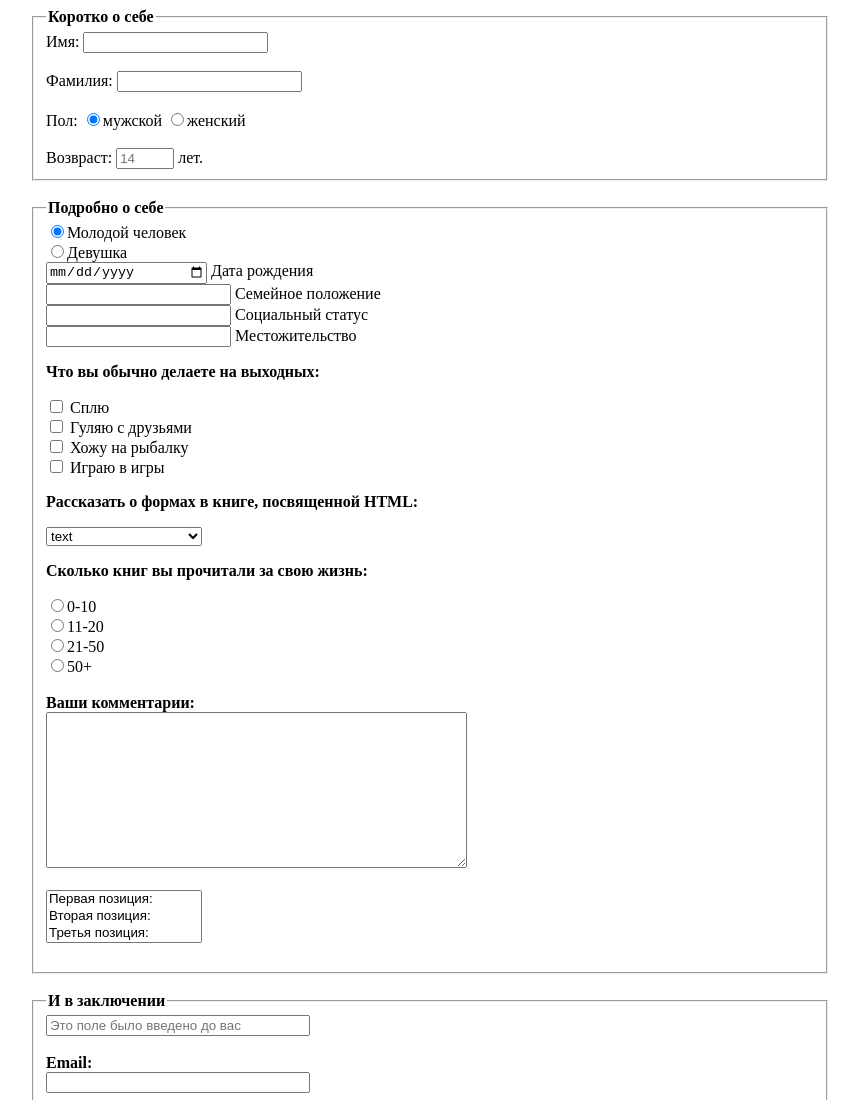
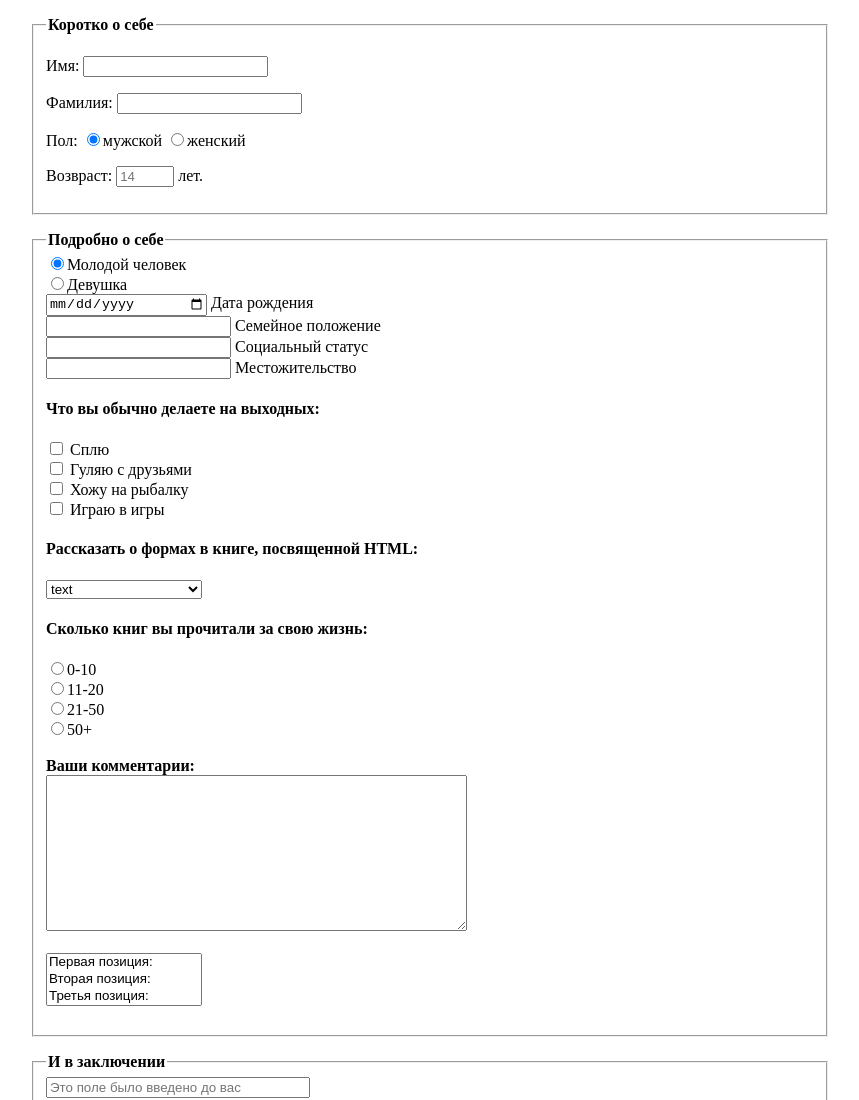
Before and after one commit to VitaliiRadaiev/geekhub_frontend_js_9_radaiev, a plain HTML site: page homework-1-2/index.html in a window 1280 px wide. Shown: the top 1100 px of the page, without its empty margins (210-1069 px from the left). Drawn offline with Linux system fonts and the light colour scheme.

Commit message:
fixed mistake

```diff
--- a/homework-1-2/index.html
+++ b/homework-1-2/index.html
@@ -8,25 +8,28 @@
 
 	<form action="" style="width: 800px; margin: 0 auto;">
 
+		<p>
 		<fieldset>
 			<legend><b>Коротко о себе</b></legend>
 
-			<label>Имя: <input type="text" name="name"></label><br><br>
-			<label>Фамилия: <input type="text" name="lastname"></label><br><br>
+			<p><label>Имя: <input type="text" name="name"></label></p>
+			<p><label>Фамилия: <input type="text" name="lastname"></label></p>
 
+			<p>
 			<span>Пол:</span>
 			<label><input type="radio" name="state" id="male" checked="">мужской</label>
 			<label><input type="radio" name="state" id="female">женский</label>
+			</p>
 
-			<br><br>
+			<p>
+			<label for="age">Возвраст:</label>
+			<input type="number" name="age" id="age" min="14" placeholder="14" style="width: 50px;">
+			<span>лет.</span>
+		   </p>
+		</fieldset>
+      </p>
 
-			<label for="age">Возвраст:</label>
-			<input type="number" name="age" id="age" min="14" placeholder="14" size="3" style="width: 50px;">
-			<span>лет.</span>
-		</fieldset>
-
-		<br>
-
+		<p>
 		<fieldset>
 			<legend><b>Подробно о себе</b></legend>
 
@@ -39,14 +42,14 @@
 					<label><input type="text" name="name"> Социальный статус</label><br>
 					<label><input type="text" name="name"> Местожительство</label><br>
 
-				<p><b>Что вы обычно делаете на выходных:</b></p>
+				<h4><b>Что вы обычно делаете на выходных:</b></h4>
 
 					<label><input type="checkbox"> Сплю</label><br>
 					<label><input type="checkbox"> Гуляю с друзьями</label><br>
 					<label><input type="checkbox"> Хожу на рыбалку</label><br>
 					<label><input type="checkbox"> Играю в игры</label><br>
 
-				<p><b>Рассказать о формах в книге, посвященной HTML:</b></p>
+				<h4><b>Рассказать о формах в книге, посвященной HTML:</b></h4>
 
 				<select name="FormTypes" id="FormTypes" style="width: 156px;">
 					<option value="1">text</option>
@@ -61,7 +64,7 @@
 					<option value="7">search</option>
 				</select>
 
-				<p><b>Сколько книг вы прочитали за свою жизнь:</b></p>
+				<h4><b>Сколько книг вы прочитали за свою жизнь:</b></h4>
 
 					<label><input type="radio" name="number_of_books">0-10</label><br>
 					<label><input type="radio" name="number_of_books">11-20</label><br>
@@ -86,9 +89,9 @@
 				<br><br>
 
 		</fieldset>
+      </p>
 
-		<br>
-
+		<p>
 		<fieldset>
 			<legend><b>И в заключении</b></legend>
 
@@ -113,8 +116,8 @@
 					<label><input type="radio" name="verdict" checked="">Было интересно</label><br>
 					<label><input type="radio" name="verdict">Еле справился</label><br>
 		</fieldset>
+	   </p>
 
-			<br>
 
 		  <input type="submit" value="Отправить">
 
```
Also changed, not shown: homework-1-1/index.html (+11 -3 lines), homework-1-1/style.css (+0 -7 lines).
